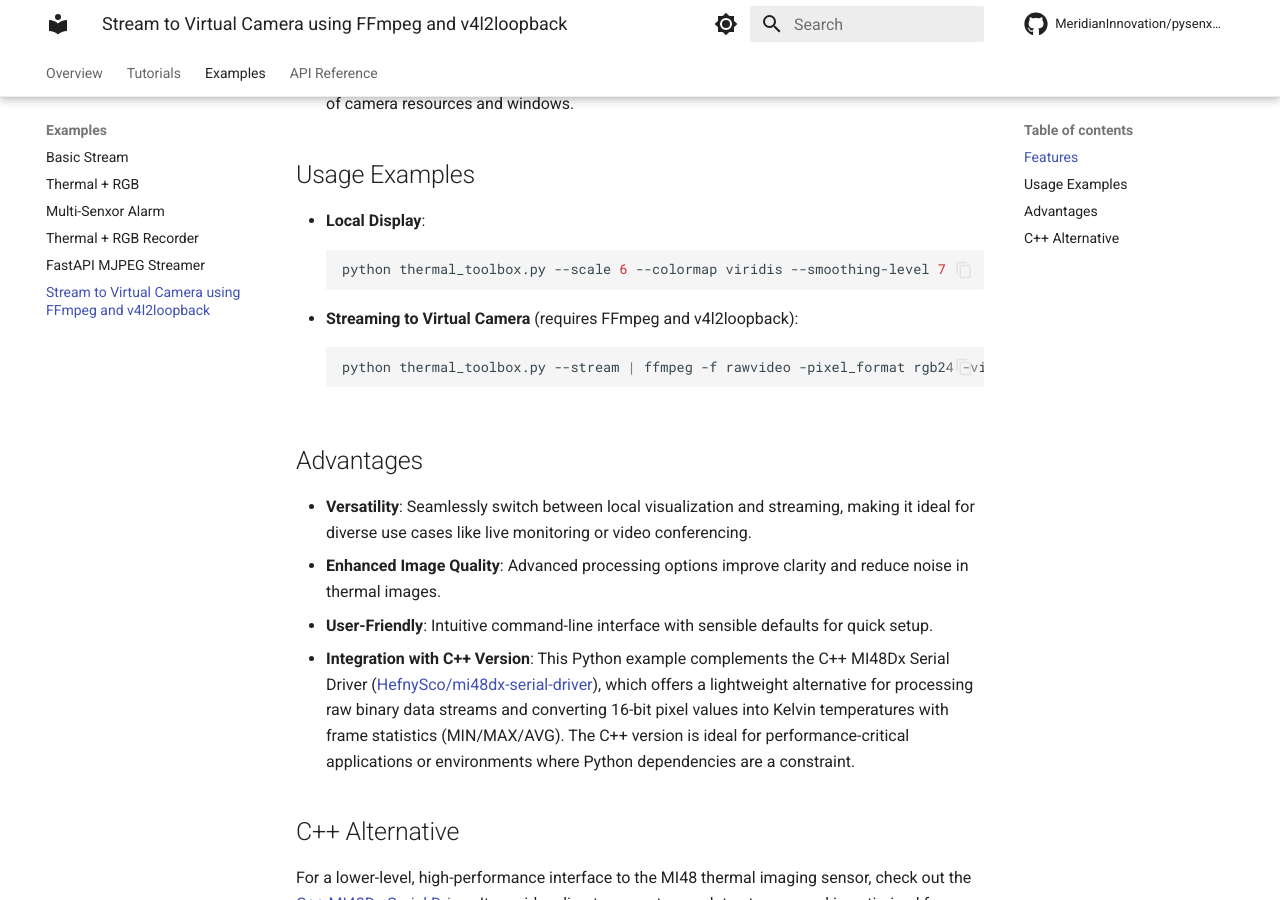
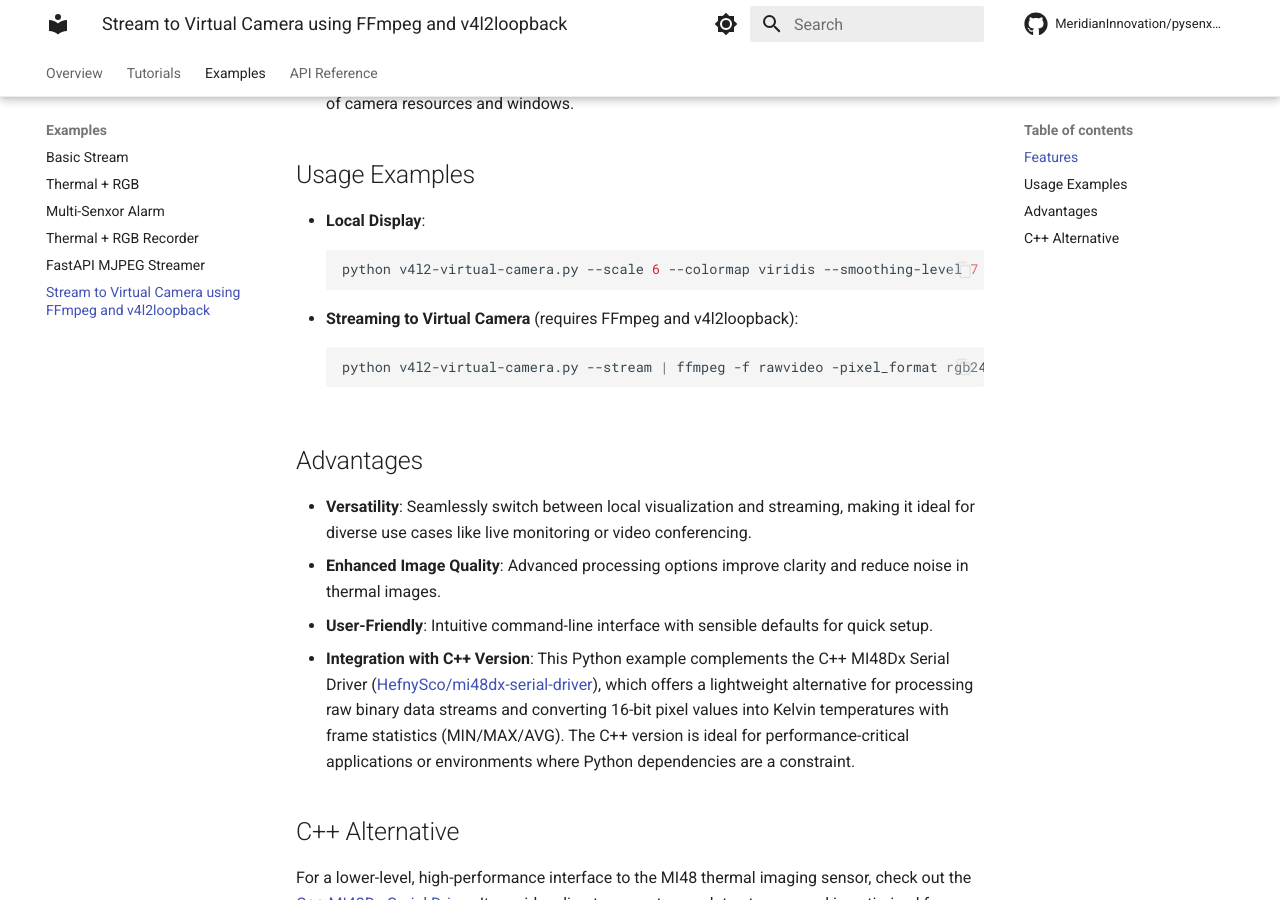
Before and after one commit to MeridianInnovation/pysenxor-lite, an MkDocs documentation site: the page built from docs/examples/v4l2-virtual-camera.md, in a window 1280 px wide and 900 px high, scrolled down 649 px. Built offline with MkDocs 1.6.1 and Material for MkDocs 9.7.7, drawn with Linux system fonts in a browser that asks for light colours; comment, search, counter and statistics services are not loaded.

Commit message:
docs: Fix errors in docs/examples/v4l2-virtual-camera.md

````diff
--- a/docs/examples/v4l2-virtual-camera.md
+++ b/docs/examples/v4l2-virtual-camera.md
@@ -2,7 +2,7 @@
 
 This example, `v4l2-virtual-camera.py`, allows you to stream the thermal camera feed to a virtual video device using FFmpeg and v4l2loopback.
 
-You can find the source code at [Here](https://github.com/MeridianInnovation/pysenxor/blob/main/example/v4l2-virtual-camera.py).
+You can find the source code at [Here](https://github.com/MeridianInnovation/pysenxor-lite/blob/main/example/v4l2-virtual-camera.py).
 
 ## Features
 
@@ -16,11 +16,11 @@
 
 - **Local Display**:
   ```bash
-  python thermal_toolbox.py --scale 6 --colormap viridis --smoothing-level 7
+  python v4l2-virtual-camera.py --scale 6 --colormap viridis --smoothing-level 7
   ```
 - **Streaming to Virtual Camera** (requires FFmpeg and v4l2loopback):
   ```bash
-  python thermal_toolbox.py --stream | ffmpeg -f rawvideo -pixel_format rgb24 -video_size 640x480 -framerate 5 -i - -f v4l2 /dev/video1
+  python v4l2-virtual-camera.py --stream | ffmpeg -f rawvideo -pixel_format rgb24 -video_size 640x480 -framerate 5 -i - -f v4l2 /dev/video1
   ```
 
 ## Advantages
````
